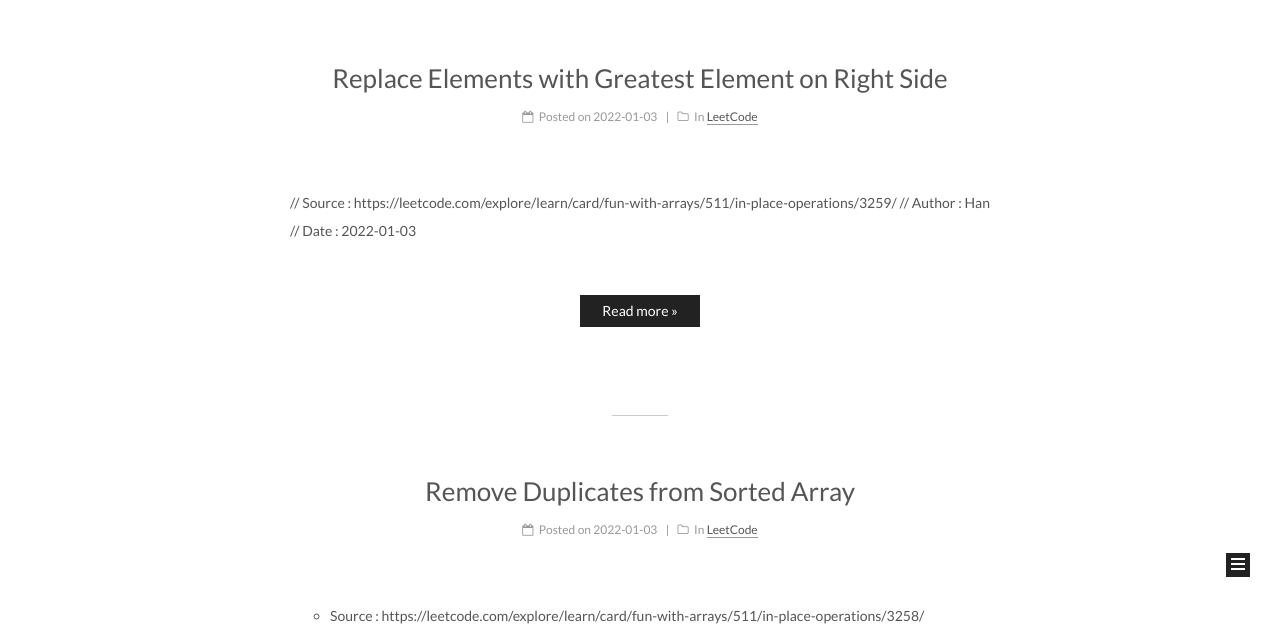
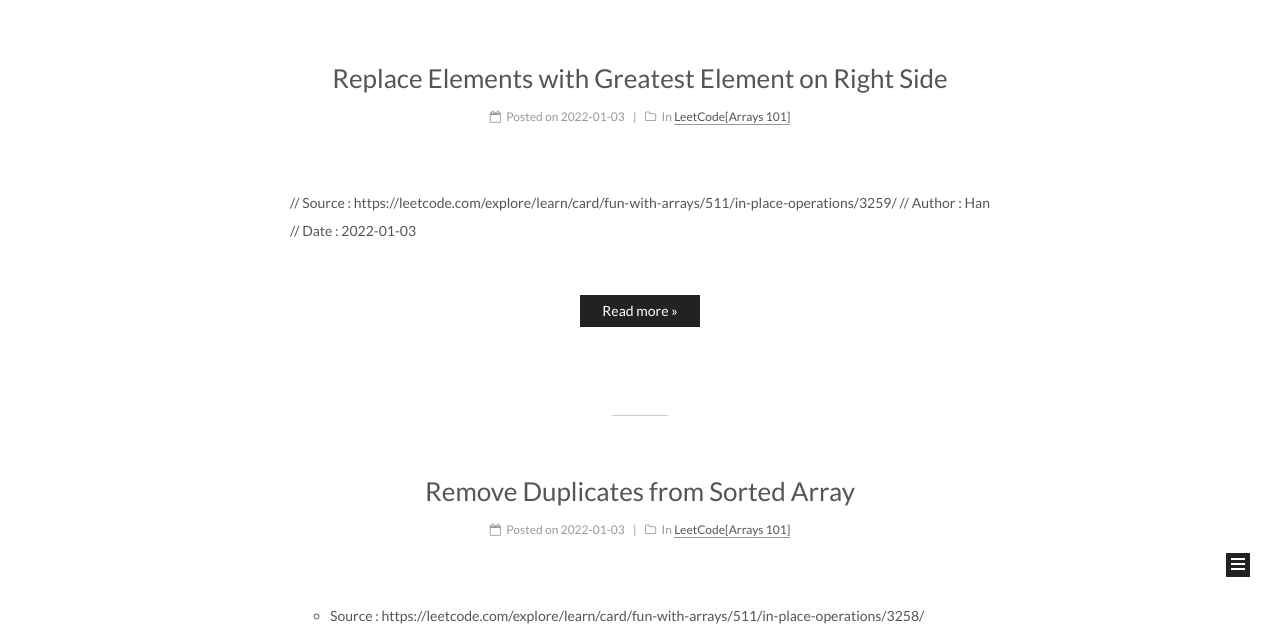
Before and after one commit to hanbong5938/hanbong5938.github.io, a Jekyll site: the page built from index.html, in a window 1280 px wide. Shown: the part 278-905 px from the top of the page. Built offline with Jekyll 4.4.1, drawn with Linux system fonts in a browser that asks for light colours; the list of posts is cut into pages by our own code.

Commit message:
upload post!!

```diff
--- a/_posts/LeetCode/2022-01-03-Remove Duplicates from Sorted Array.md
+++ b/_posts/LeetCode-Arrays 101/2022-01-03-Remove Duplicates from Sorted Array.md
@@ -1,7 +1,7 @@
 ---
 layout : post
 title : "Remove Duplicates from Sorted Array"
-category : LeetCode
+category : LeetCode[Arrays 101]
 ---
 
 * Source : https://leetcode.com/explore/learn/card/fun-with-arrays/511/in-place-operations/3258/
--- a/_posts/LeetCode/2022-01-03-Replace Elements.md
+++ b/_posts/LeetCode-Arrays 101/2022-01-03-Replace Elements.md
@@ -1,7 +1,7 @@
 ---
 layout : post
 title : "Replace Elements with Greatest Element on Right Side"
-category : LeetCode
+category : LeetCode[Arrays 101]
 ---
 
 // Source : https://leetcode.com/explore/learn/card/fun-with-arrays/511/in-place-operations/3259/
```
